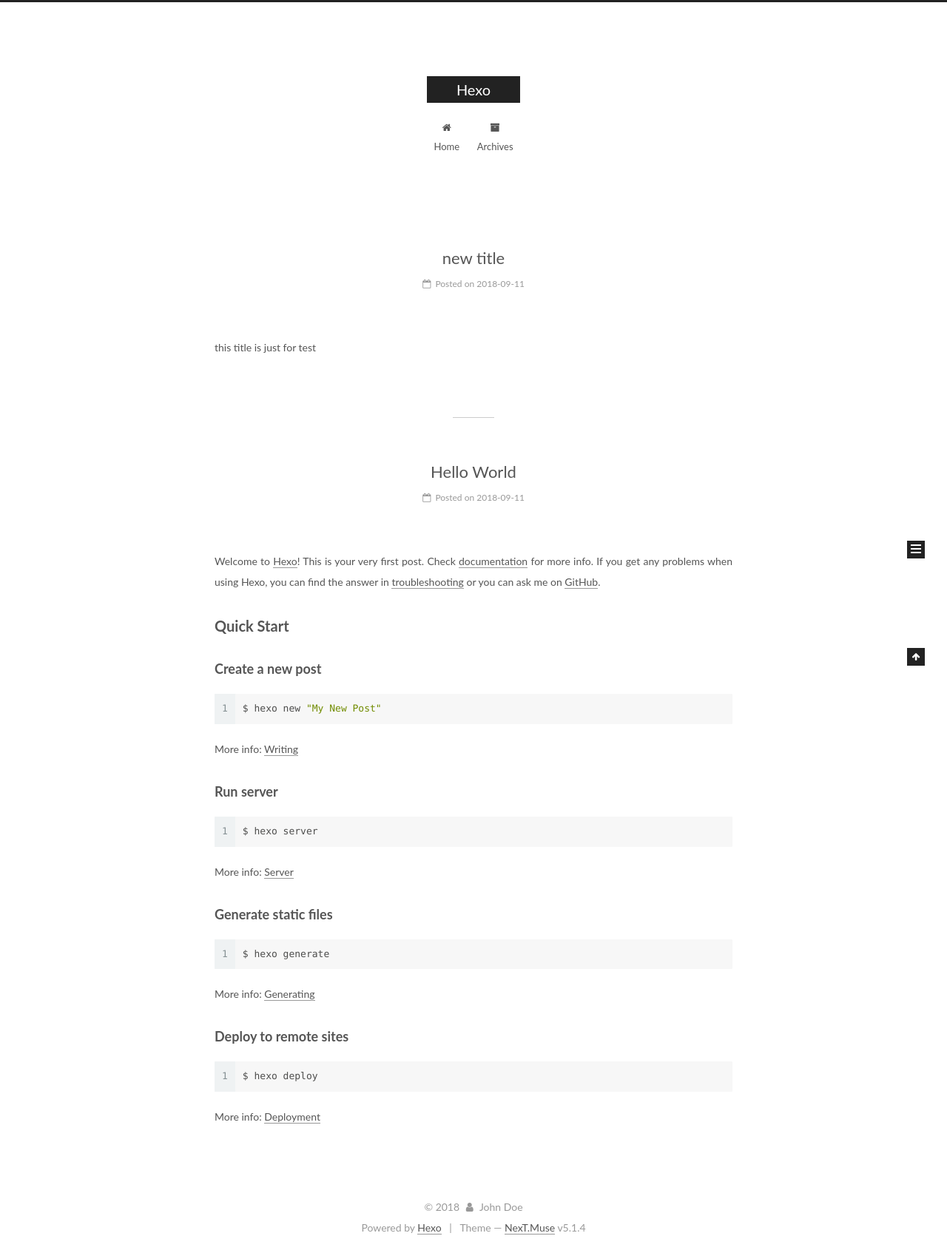
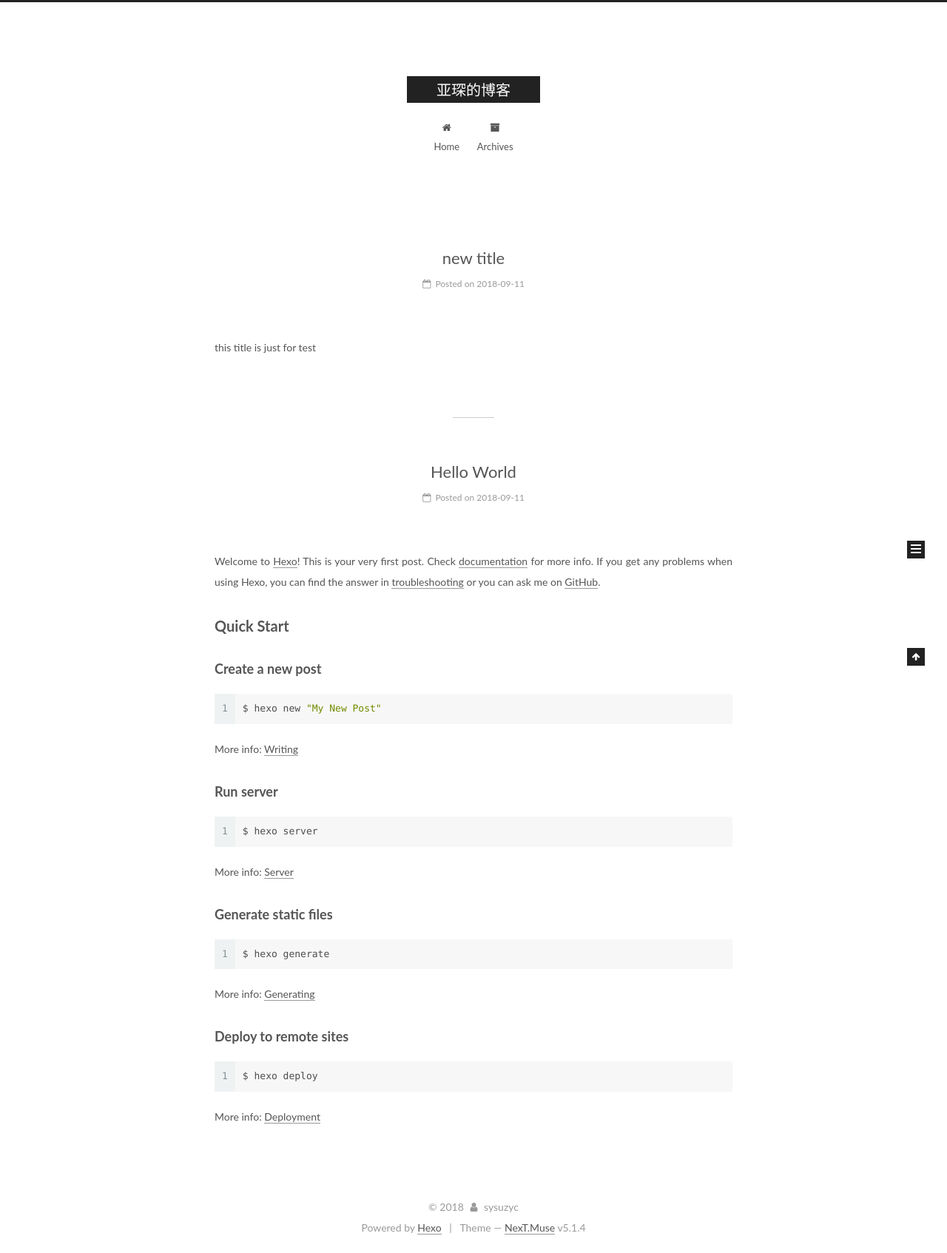
Before and after one commit to sysuzyc/sysuzyc.github.io, a plain HTML site: page index.html in a window 1280 px wide. Shown: the whole page at 74% size. Drawn offline with Linux system fonts and the light colour scheme.

Commit message:
Site updated: 2018-09-11 20:27:34

```diff
--- a/css/main.css
+++ b/css/main.css
@@ -1822,7 +1822,7 @@ pre .javascript .function {
   width: 4px;
   height: 4px;
   border-radius: 50%;
-  background: #5bc130;
+  background: #74f9aa;
 }
 .links-of-blogroll {
   font-size: 13px;
--- a/index.html
+++ b/index.html
@@ -80,12 +80,12 @@
 
 
 <meta property="og:type" content="website">
-<meta property="og:title" content="Hexo">
+<meta property="og:title" content="亚琛的博客">
 <meta property="og:url" content="http://yoursite.com/index.html">
-<meta property="og:site_name" content="Hexo">
+<meta property="og:site_name" content="亚琛的博客">
 <meta property="og:locale" content="default">
 <meta name="twitter:card" content="summary">
-<meta name="twitter:title" content="Hexo">
+<meta name="twitter:title" content="亚琛的博客">
 
 
 
@@ -121,7 +121,7 @@
 
 
 
-  <title>Hexo</title>
+  <title>亚琛的博客</title>
 
 
 
@@ -152,7 +152,7 @@
     <div class="custom-logo-site-title">
       <a href="/"  class="brand" rel="start">
         <span class="logo-line-before"><i></i></span>
-        <span class="site-title">Hexo</span>
+        <span class="site-title">亚琛的博客</span>
         <span class="logo-line-after"><i></i></span>
       </a>
     </div>
@@ -232,13 +232,13 @@
     <link itemprop="mainEntityOfPage" href="http://yoursite.com/2018/09/11/new-title/">
 
     <span hidden itemprop="author" itemscope itemtype="http://schema.org/Person">
-      <meta itemprop="name" content="John Doe">
+      <meta itemprop="name" content="sysuzyc">
       <meta itemprop="description" content="">
       <meta itemprop="image" content="/images/avatar.gif">
     </span>
 
     <span hidden itemprop="publisher" itemscope itemtype="http://schema.org/Organization">
-      <meta itemprop="name" content="Hexo">
+      <meta itemprop="name" content="亚琛的博客">
     </span>
 
 
@@ -352,13 +352,13 @@
     <link itemprop="mainEntityOfPage" href="http://yoursite.com/2018/09/11/hello-world/">
 
     <span hidden itemprop="author" itemscope itemtype="http://schema.org/Person">
-      <meta itemprop="name" content="John Doe">
+      <meta itemprop="name" content="sysuzyc">
       <meta itemprop="description" content="">
       <meta itemprop="image" content="/images/avatar.gif">
     </span>
 
     <span hidden itemprop="publisher" itemscope itemtype="http://schema.org/Organization">
-      <meta itemprop="name" content="Hexo">
+      <meta itemprop="name" content="亚琛的博客">
     </span>
 
 
@@ -499,7 +499,7 @@
         <div class="site-overview">
           <div class="site-author motion-element" itemprop="author" itemscope itemtype="http://schema.org/Person">
 
-              <p class="site-author-name" itemprop="name">John Doe</p>
+              <p class="site-author-name" itemprop="name">sysuzyc</p>
               <p class="site-description motion-element" itemprop="description"></p>
           </div>
 
@@ -555,7 +555,7 @@
   <span class="with-love">
     <i class="fa fa-user"></i>
   </span>
-  <span class="author" itemprop="copyrightHolder">John Doe</span>
+  <span class="author" itemprop="copyrightHolder">sysuzyc</span>
 
 
 </div>
```
Also changed, not shown: 2018/09/11/hello-world/index.html (+7 -7 lines), 2018/09/11/new-title/index.html (+7 -7 lines), archives/2018/09/index.html (+7 -7 lines), archives/2018/index.html (+7 -7 lines), archives/index.html (+7 -7 lines).
